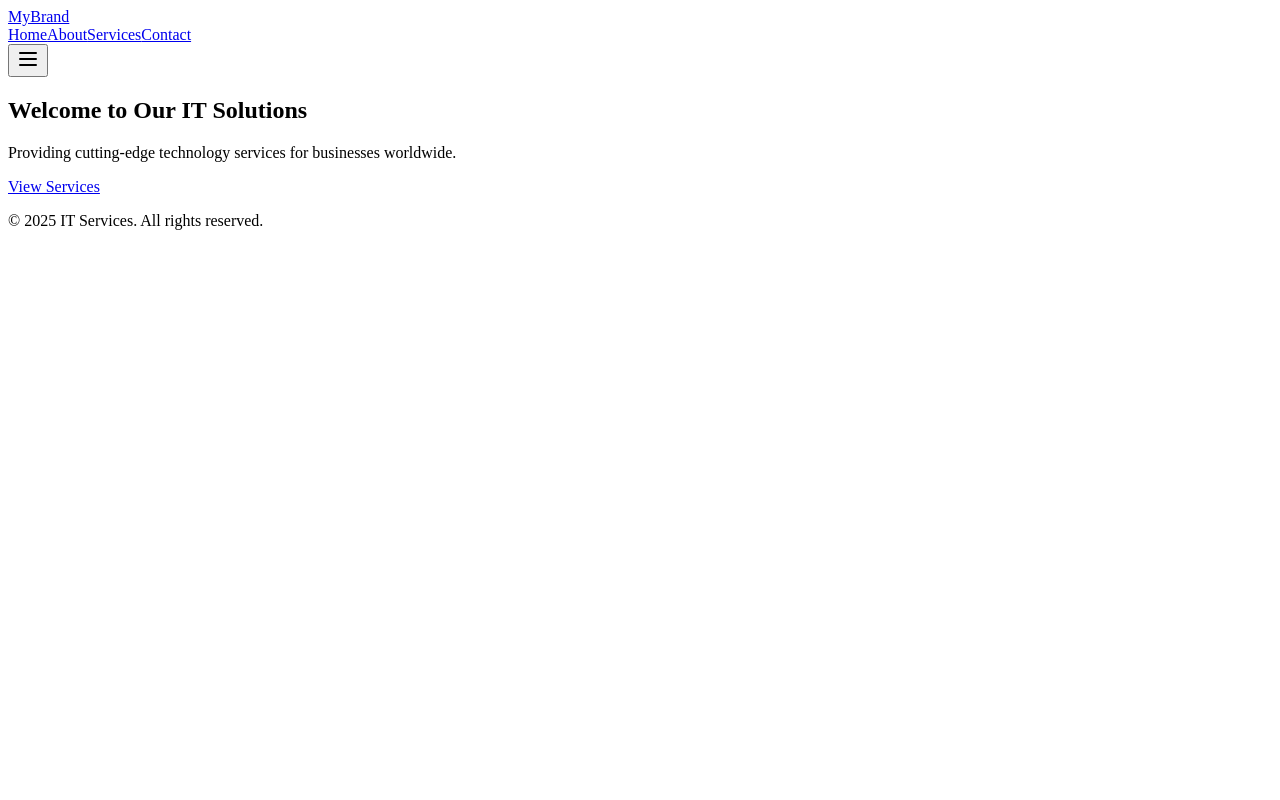
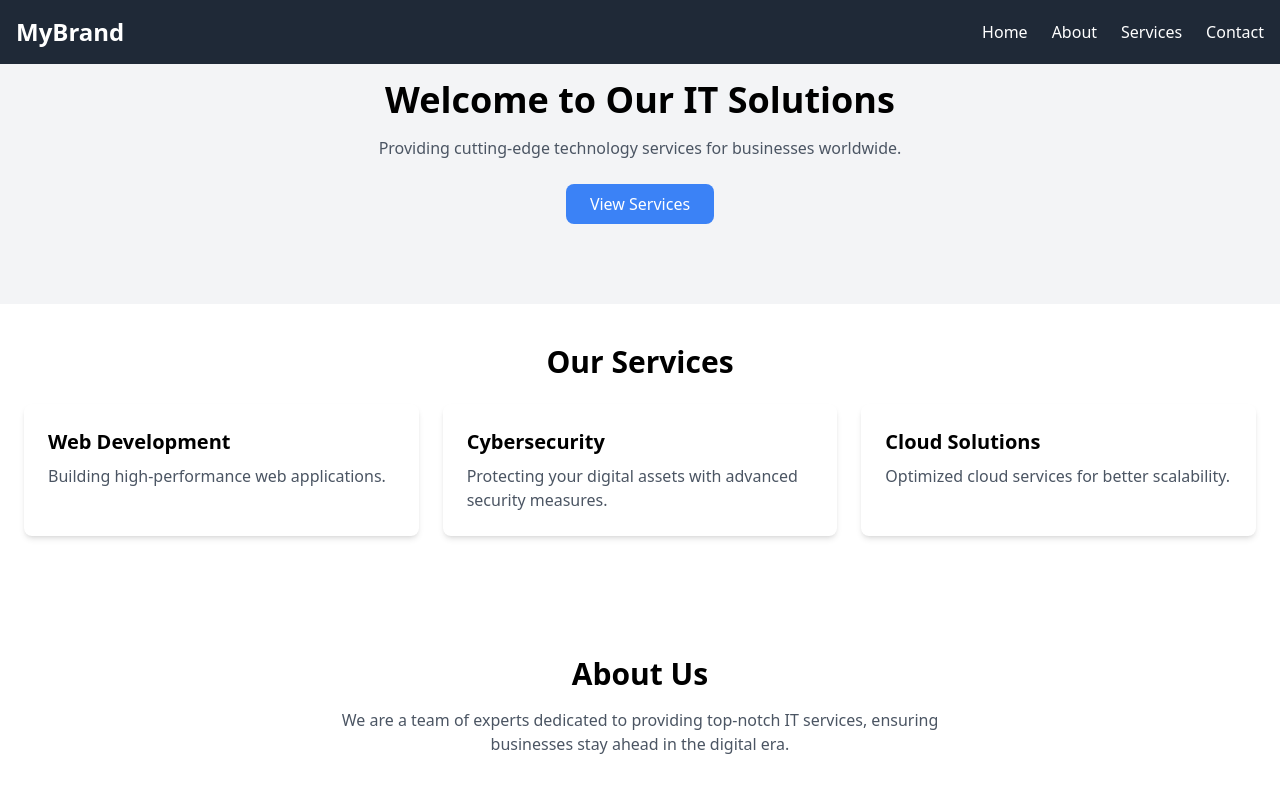
Before and after one commit to ProSrm/MeeraLoom, a React (Vite) app: page / in a window 1280 px wide. Shown: the top 800 px of the page. Built offline with nearby package versions, Linux system fonts and the light colour scheme.

Commit message:
Feature/vishal working on navbar (#5)
Co-authored-by: Vishal <vishal.u.chinchane@softmass.co.in>

```diff
--- a/src/App.jsx
+++ b/src/App.jsx
@@ -41,12 +41,16 @@ const Footer = () => (
 const App = () => (
   <Router>
     <Navbar />
-    <Routes>
+    <Home />
+    <Services />
+    <About />
+    <Contact />
+    {/* <Routes>
       <Route path="/" element={<Home />} />
       <Route path="/services" element={<Services />} />
       <Route path="/about" element={<About />} />
       <Route path="/contact" element={<Contact />} />
-    </Routes>
+    </Routes> */}
     <Footer />
   </Router>
 );
--- a/src/Components/Navbar/Navbar.jsx
+++ b/src/Components/Navbar/Navbar.jsx
@@ -1,80 +1,57 @@
 import { useState } from "react";
-import { Link } from "react-router-dom";
-import { Menu, X } from "lucide-react";
+import "../../css/navbar.css";
 
-export default function Navbar() {
+const Navbar = () => {
   const [isOpen, setIsOpen] = useState(false);
 
   return (
-    <nav className="bg-gray-900 text-white p-4">
-      <div className="container mx-auto flex items-center justify-between">
-        {/* Brand */}
-        <Link to="/" className="text-2xl font-bold">
+    <nav className="bg-gray-800 text-white">
+      <div className="container mx-auto flex justify-between items-center p-4">
+        <a href="#" className="text-2xl font-bold">
           MyBrand
-        </Link>
+        </a>
 
         {/* Desktop Menu */}
         <div className="hidden md:flex space-x-6">
-          <Link to="/" className="hover:text-gray-400">
+          <a href="#" className="hover:text-gray-300">
             Home
-          </Link>
-          <Link to="/about" className="hover:text-gray-400">
+          </a>
+          <a href="#" className="hover:text-gray-300">
             About
-          </Link>
-          <Link to="/services" className="hover:text-gray-400">
+          </a>
+          <a href="#" className="hover:text-gray-300">
             Services
-          </Link>
-          <Link to="/contact" className="hover:text-gray-400">
+          </a>
+          <a href="#" className="hover:text-gray-300">
             Contact
-          </Link>
+          </a>
         </div>
 
         {/* Mobile Menu Button */}
-        <button
-          className="md:hidden p-2 text-white"
-          onClick={() => setIsOpen(!isOpen)}
-        >
-          {isOpen ? <X size={24} /> : <Menu size={24} />}
+        <button className="md:hidden" onClick={() => setIsOpen(!isOpen)}>
+          <span className="text-2xl">☰</span>
         </button>
       </div>
 
       {/* Mobile Menu */}
       {isOpen && (
-        <div className="md:hidden flex flex-col space-y-4 bg-gray-800 p-4 rounded-md mt-2">
-          <Link to="/" className="block hover:text-gray-400">
+        <div className="md:hidden bg-gray-700 p-4">
+          <a href="#" className="block py-2 hover:text-gray-300">
             Home
-          </Link>
-          <Link to="/about" className="block hover:text-gray-400">
+          </a>
+          <a href="#" className="block py-2 hover:text-gray-300">
             About
-          </Link>
-          <Link to="/services" className="block hover:text-gray-400">
+          </a>
+          <a href="#" className="block py-2 hover:text-gray-300">
             Services
-          </Link>
-          <Link to="/contact" className="block hover:text-gray-400">
+          </a>
+          <a href="#" className="block py-2 hover:text-gray-300">
             Contact
-          </Link>
+          </a>
         </div>
       )}
     </nav>
   );
-}
+};
 
-// const Navbar = () => (
-//   <nav className="bg-blue-500 p-4 text-white flex justify-between">
-//     <h1 className="text-lg font-bold">IT Services</h1>
-//     <div>
-//       <Link className="px-4" to="/">
-//         Home
-//       </Link>
-//       <Link className="px-4" to="/services">
-//         Services
-//       </Link>
-//       <Link className="px-4" to="/about">
-//         About
-//       </Link>
-//       <Link className="px-4" to="/contact">
-//         Contact
-//       </Link>
-//     </div>
-//   </nav>
-// );
+export default Navbar;
--- a/src/css/index.css
+++ b/src/css/index.css
@@ -2,72 +2,3 @@
 @tailwind base;
 @tailwind components;
 @tailwind utilities;
-
-:root {
-  font-family: Inter, system-ui, Avenir, Helvetica, Arial, sans-serif;
-  line-height: 1.5;
-  font-weight: 400;
-
-  color-scheme: light dark;
-  color: rgba(255, 255, 255, 0.87);
-  background-color: #242424;
-
-  font-synthesis: none;
-  text-rendering: optimizeLegibility;
-  -webkit-font-smoothing: antialiased;
-  -moz-osx-font-smoothing: grayscale;
-}
-
-a {
-  font-weight: 500;
-  color: #646cff;
-  text-decoration: inherit;
-}
-a:hover {
-  color: #535bf2;
-}
-
-body {
-  margin: 0;
-  display: flex;
-  place-items: center;
-  min-width: 320px;
-  min-height: 100vh;
-}
-
-h1 {
-  font-size: 3.2em;
-  line-height: 1.1;
-}
-
-button {
-  border-radius: 8px;
-  border: 1px solid transparent;
-  padding: 0.6em 1.2em;
-  font-size: 1em;
-  font-weight: 500;
-  font-family: inherit;
-  background-color: #1a1a1a;
-  cursor: pointer;
-  transition: border-color 0.25s;
-}
-button:hover {
-  border-color: #646cff;
-}
-button:focus,
-button:focus-visible {
-  outline: 4px auto -webkit-focus-ring-color;
-}
-
-@media (prefers-color-scheme: light) {
-  :root {
-    color: #213547;
-    background-color: #ffffff;
-  }
-  a:hover {
-    color: #747bff;
-  }
-  button {
-    background-color: #f9f9f9;
-  }
-}
--- /dev/null
+++ b/src/css/navbar.css
@@ -0,0 +1,4 @@
+nav{
+    position: fixed;
+    width: 100%;
+}
--- a/src/main.jsx
+++ b/src/main.jsx
@@ -1,7 +1,7 @@
 import { StrictMode } from "react";
 import { createRoot } from "react-dom/client";
-// import "./css/index.css";
-import App from "./App.JSX"
+import "./css/index.css";
+import App from "./App.JSX";
 
 createRoot(document.getElementById("root")).render(
   <StrictMode>
--- a/tailwind.config.js
+++ b/tailwind.config.js
@@ -1,13 +1,11 @@
 /** @type {import('tailwindcss').Config} */
 export default {
   content: [
-    './src/pages/**/*.{js,ts,jsx,tsx,mdx}',
-    './src/components/**/*.{js,ts,jsx,tsx,mdx}',
-    './src/app/**/*.{js,ts,jsx,tsx,mdx}',
+    "./index.html",
+    "./src/**/*.{js,ts,jsx,tsx}",
   ],
-
   theme: {
     extend: {},
   },
   plugins: [],
-}
+};
```
